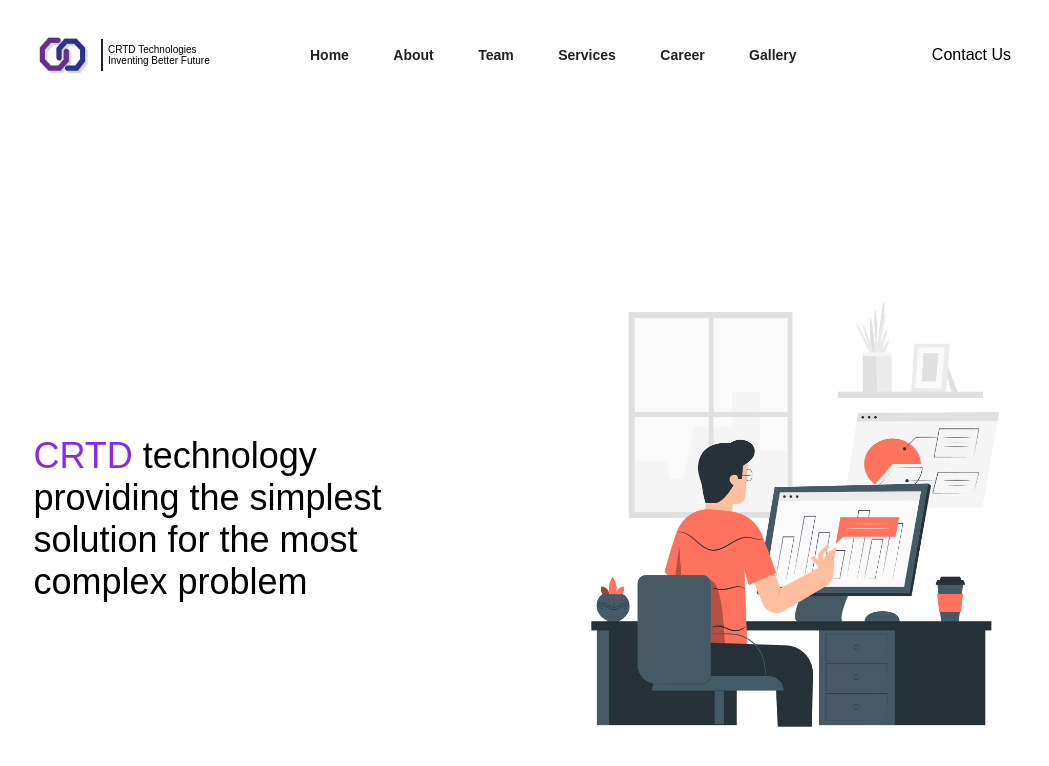
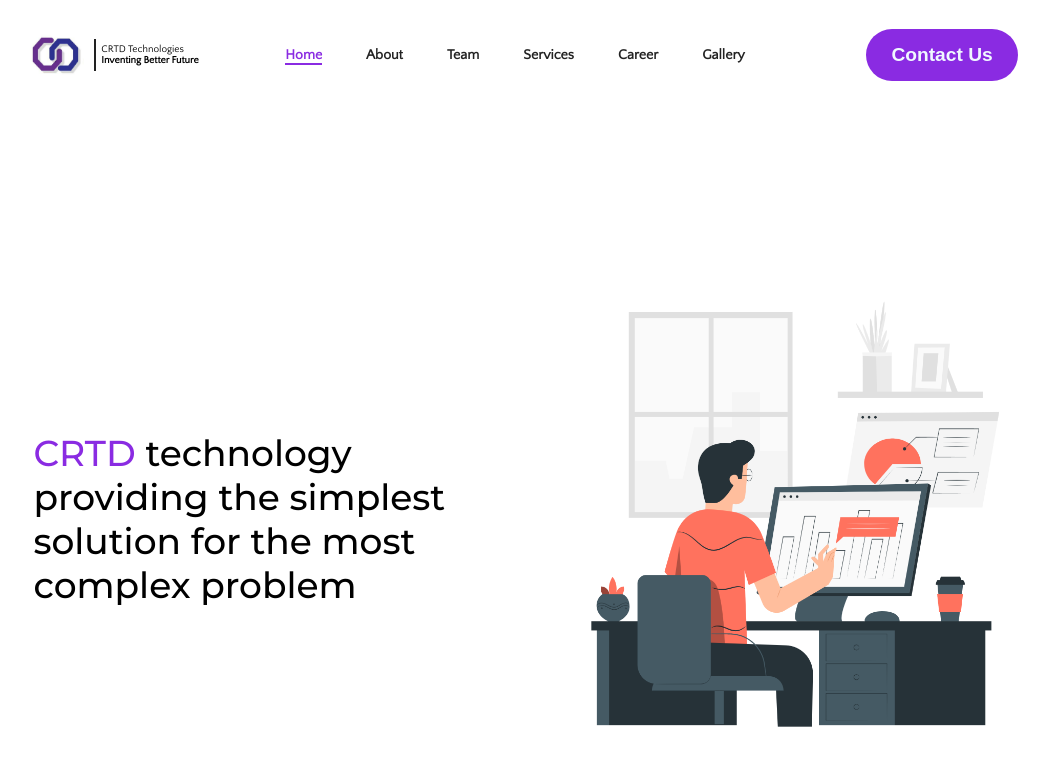
Before and after one commit to hailer24/CRTD, a plain HTML site: page index.html in a window 1280 px wide. Shown: the whole page, without its empty margins (119-1168 px from the left). Drawn offline with Linux system fonts and the light colour scheme.

Commit message:
changes to css

```diff
--- a/index.html
+++ b/index.html
@@ -5,6 +5,13 @@
     <meta http-equiv="X-UA-Compatible" content="IE=edge" />
     <meta name="viewport" content="width=device-width, initial-scale=1.0" />
     <link rel="stylesheet" href="style.css" />
+
+    <link rel="preconnect" href="https://fonts.googleapis.com" />
+    <link rel="preconnect" href="https://fonts.gstatic.com" crossorigin />
+    <link
+      href="https://fonts.googleapis.com/css2?family=Montserrat:ital,wght@0,100;0,200;0,300;0,400;0,500;0,600;0,700;0,800;0,900;1,100;1,200;1,300;1,400;1,500;1,600;1,700;1,800;1,900&family=Quattrocento+Sans&display=swap"
+      rel="stylesheet"
+    />
 
     <title>Document</title>
   </head>
@@ -15,12 +22,12 @@
           <img src="assets/logo.jpg" />
           <div class="logoName">
             <div class="name">CRTD Technologies</div>
-            <div class="tagLine">Inventing Better Future</div>
+            <div class="tagLine"><strong>Inventing Better Future</strong></div>
           </div>
         </div>
         <div class="menu">
           <ul>
-            <li><a href="">Home</a></li>
+            <li id="active"><a href="">Home</a></li>
             <li><a href="">About</a></li>
             <li><a href="">Team</a></li>
             <li><a href="">Services</a></li>
@@ -28,7 +35,7 @@
             <li><a href="">Gallery</a></li>
           </ul>
         </div>
-        <div class="contact">Contact Us</div>
+        <button class="contact">Contact Us</button>
       </header>
       <main>
         <div class="content">
--- a/style.css
+++ b/style.css
@@ -1,7 +1,6 @@
 * {
   margin: 0;
   padding: 0;
-  font-family: sans-serif;
   align-items: center;
 }
 
@@ -21,6 +20,7 @@
 }
 
 header {
+  font-family: "Quattrocento Sans", sans-serif;
   margin-top: 20px;
   display: flex;
   flex-direction: row;
@@ -36,11 +36,13 @@ header {
 
 .menu ul li a {
   text-decoration: none;
+  font-weight: 700;
   font-size: 14px;
   color: #222;
 }
 
 .content {
+  font-family: "Montserrat", sans-serif;
   display: flex;
   justify-content: space-between;
   align-items: center;
@@ -60,9 +62,6 @@ header {
 
 li {
   list-style: none;
-  font-family: Montserrat;
-  font-weight: 700;
-  font-style: normal;
   font-size: 18px;
   line-height: 22px;
   margin-right: 5vw;
@@ -103,6 +102,21 @@ img {
   font-size: 10px;
 }
 
-.tagline {
+#active a {
+  color: blueviolet;
+  border-bottom: solid blueviolet 2px;
+}
+
+header .contact {
+  padding: 15px 25px;
+  background-color: blueviolet;
+  border: none;
+  color: aliceblue;
+  font-size: larger;
+  font-weight: 600;
+  border-radius: 30px;
+}
+
+.logoName .tagline {
   font-weight: bold;
 }
```
